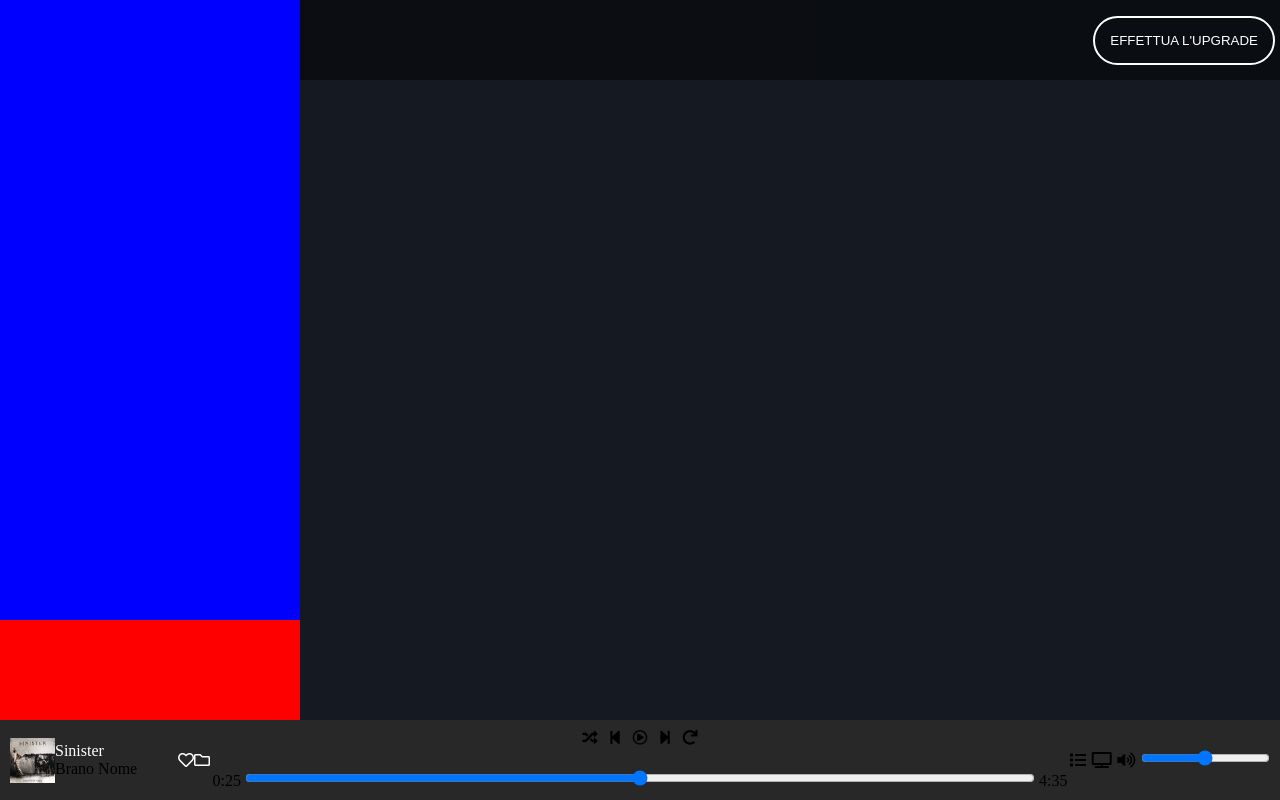
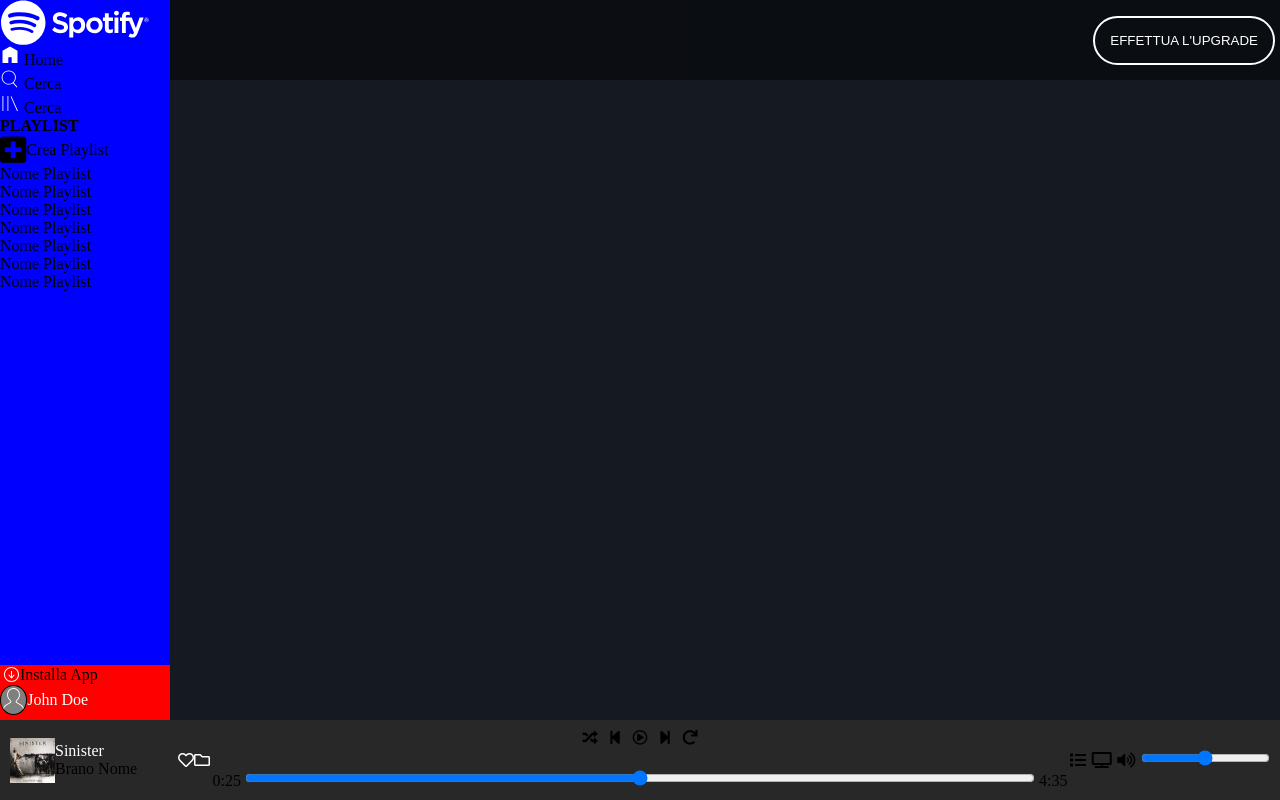
Before and after one commit to Tiberiu-Pislaru/html-css-spotifyweb, a plain HTML site: page index.html in a window 1280 px wide. Drawn offline with Linux system fonts and the light colour scheme.

Commit message:
Aggiunta Sidebar

```diff
--- a/css/style.css
+++ b/css/style.css
@@ -13,6 +13,7 @@
 
 img{
     height: 100%;
+
 }
 
 .h{
@@ -28,29 +29,75 @@ img{
 }
 
 .sidebar{
-    width: 300px;
+    width: 170px;
     height:100%;
     background-color:#000;
 }
 
 .main-sidebar{
-    height: calc(100% - 100px);
+    height: calc(100% - 55px);
     background-color:blue;
 }
 
+.contenuto-logo{
+    height:45px;
+}
+
+.logo-icon{
+    display: none;
+}
+
+.playlist{
+    height: calc(100% - (45px + 75px));
+    overflow-y: auto;
+
+}
+.add-playlist{
+    display: flex;
+    align-items: center;
+}
+
+.add-playlist i{
+    font-size: 30px;
+}
+
+.funzione div,
+.img-download,
+.img-account{
+    height:20px;
+    display: inline-block;
+}
+
 .download{
-    height:100px;
+    height:55px;
     background-color: red;
 }
 
+.install,
+.account-name{
+    display: flex;
+    align-items: center;
+
+}
+
+
+.img-account{
+    border: 1px solid;
+    border-radius:50%;
+    padding: 2px;
+    height:30px;
+    background-color: grey;
+    overflow: hidden;
+}
+
 .main{
-    width: calc(100% - 300px);
+    width: calc(100% - 170px);
     height: 100%;
     background-color: #141922;
 }
 
 .main-top{
-    width:calc(100% - 300px);
+    width:calc(100% - 170px);
     position: fixed;
     background-color: #02020277;
     /* z-index: 100; */
--- a/index.html
+++ b/index.html
@@ -12,12 +12,89 @@
 
     <div class="container-top">
         <div class="sidebar">
+
             <div class="main-sidebar">
+                <div class="logo">
+                    <div class="contenuto-logo">
+                        <img src="img/logo-small.svg" alt="" class='logo-icon'>
 
+                        <img src="img/logo.svg" alt="" class='logo-intero'>
+                    </div>
+                </div>
+                <div class="funzioni-principali">
+                    <div class="funzione">
+                        <div>
+                            <img src="img/home.svg" alt="">
+
+                        </div>
+                        <span>
+                            Home
+
+                        </span>
+                    </div>
+                    <div class="funzione">
+                        <div>
+                            <img src="img/search.svg" alt="">
+
+                        </div>
+                        <span>
+                            Cerca
+
+                        </span>
+                    </div>
+                    <div class="funzione">
+                        <div>
+                            <img src="img/libreria.svg" alt="">
+
+                        </div>
+                        <span>
+                            Cerca
+
+                        </span>
+                    </div>
+
+                </div>
+                <div class="playlist">
+                    <h4>
+                        PLAYLIST
+                    </h4>
+                    <div class="add-playlist">
+                        <i class="fas fa-plus-square"></i>
+                        <span>Crea Playlist</span>
+                    </div>
+                    <div class="my-playlist">
+                        <ul>
+                            <li>Nome Playlist</li>
+                            <li>Nome Playlist</li>
+                            <li>Nome Playlist</li>
+                            <li>Nome Playlist</li>
+                            <li>Nome Playlist</li>
+                            <li>Nome Playlist</li>
+                            <li>Nome Playlist</li>
+                        </ul>
+                    </div>
+                </div>
             </div>
+
             <div class="download">
+                <div class="install">
+                    <div class="img-download">
+                        <img src="img/download.svg" alt="">
+                    </div>
+                    <span class="testo">
+                        Installa App
+                    </span>
+                </div>
+                <div class="account-name">
+                    <div class="img-account">
+                        <img src="img/profile.svg" alt="">
+                    </div>
+                    <span class="col-w">
+                        John Doe
+                    </span>
+                </div>
+            </div>
 
-            </div>
         </div>
         <div class="main">
             <div class="main-top h">
```
